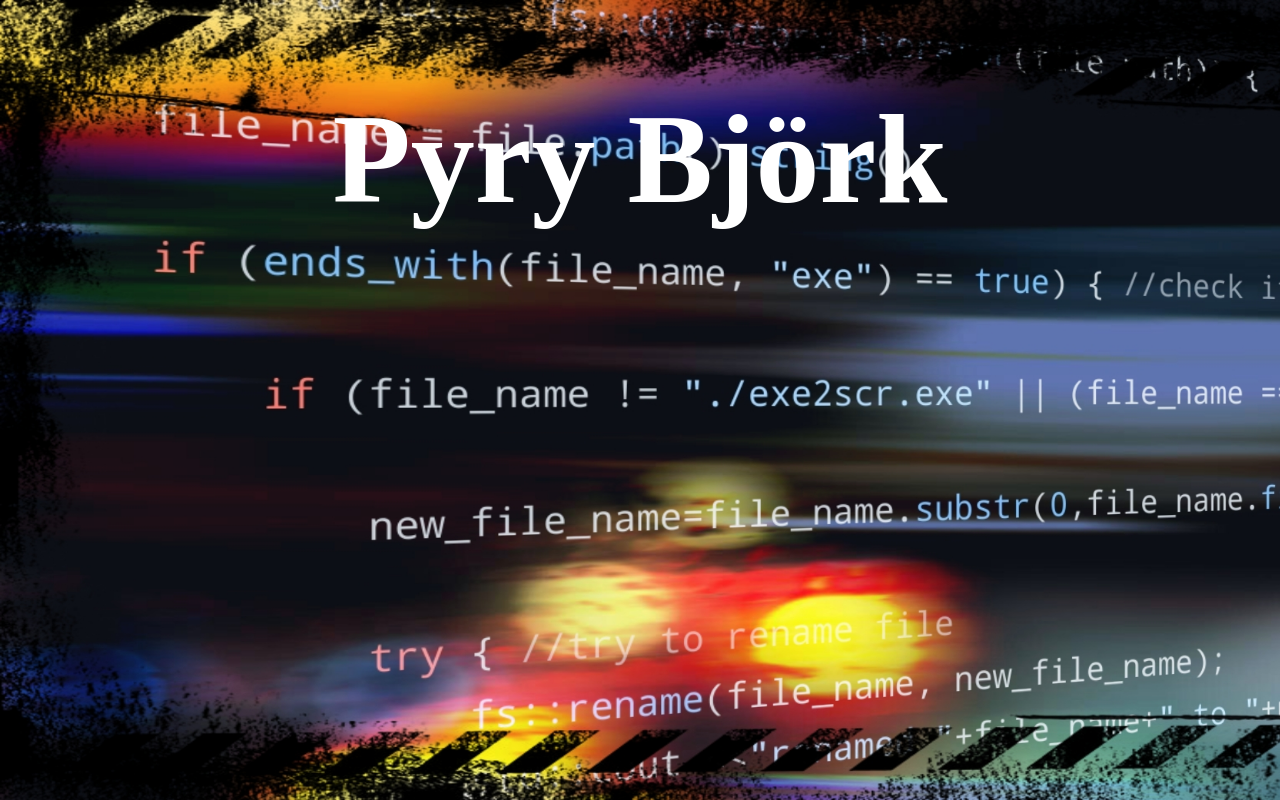
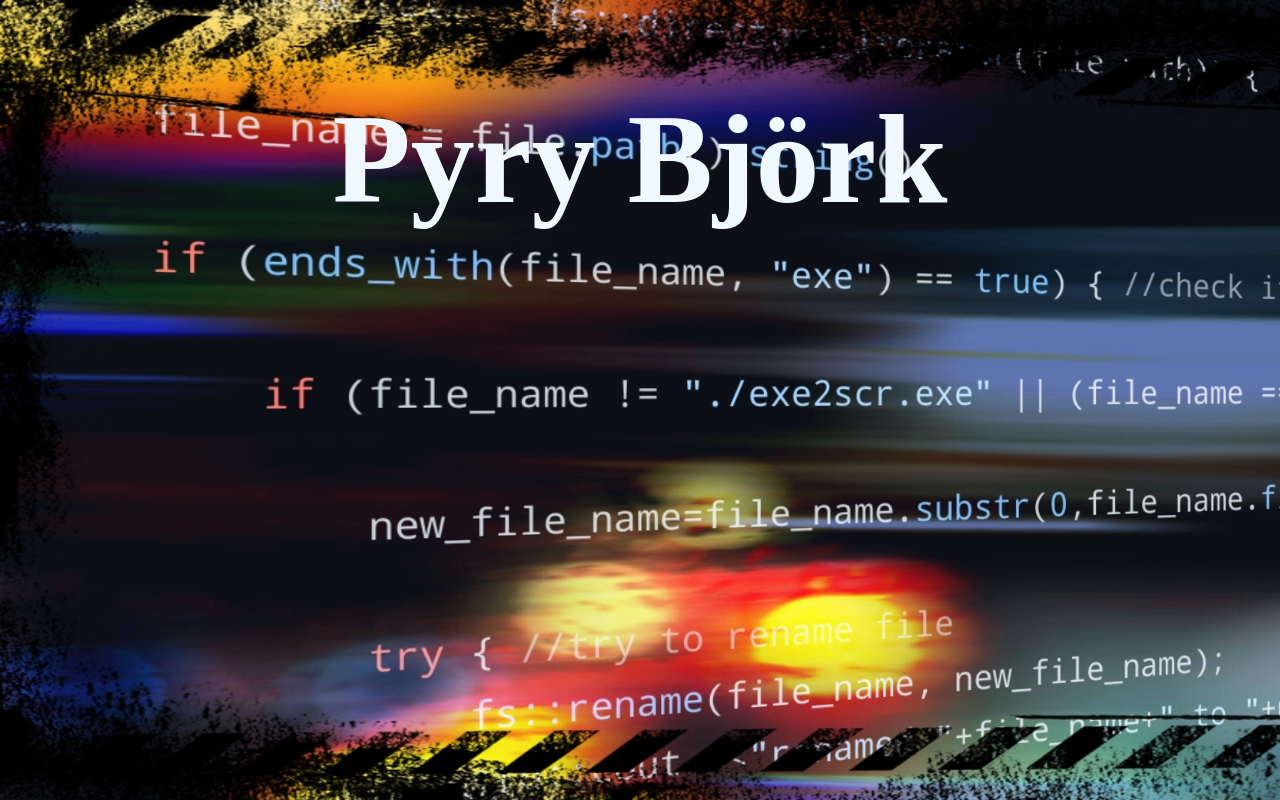
Before and after one commit to PyryBjork/PyryBjork.github.io, a plain HTML site: page index.html in a window 1280 px wide. Drawn offline with Linux system fonts and the light colour scheme.

Commit message:
Add files via upload

```diff
--- a/index.html
+++ b/index.html
@@ -13,7 +13,7 @@
     }
     h1 {
       text-align: center;
-      color: white;
+      color: AliceBlue;
     }
     </style>
   </head>
```
